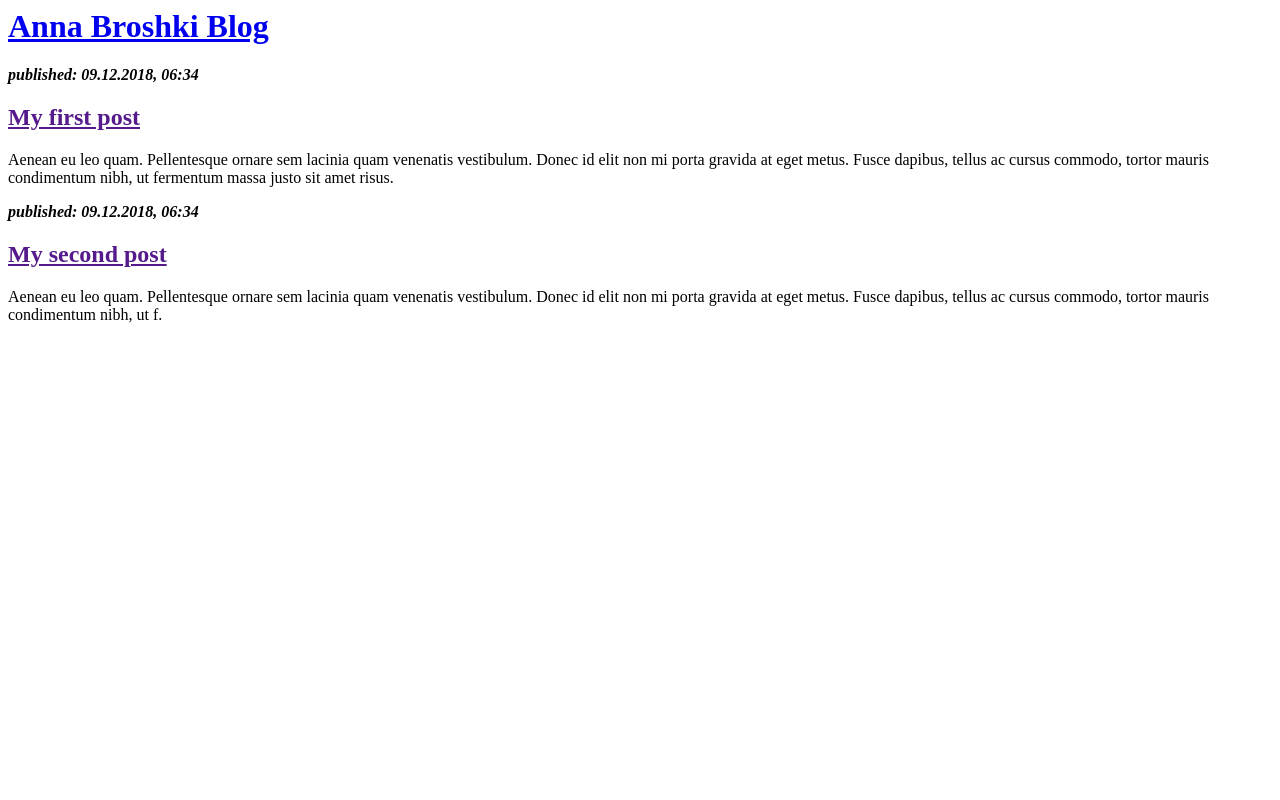
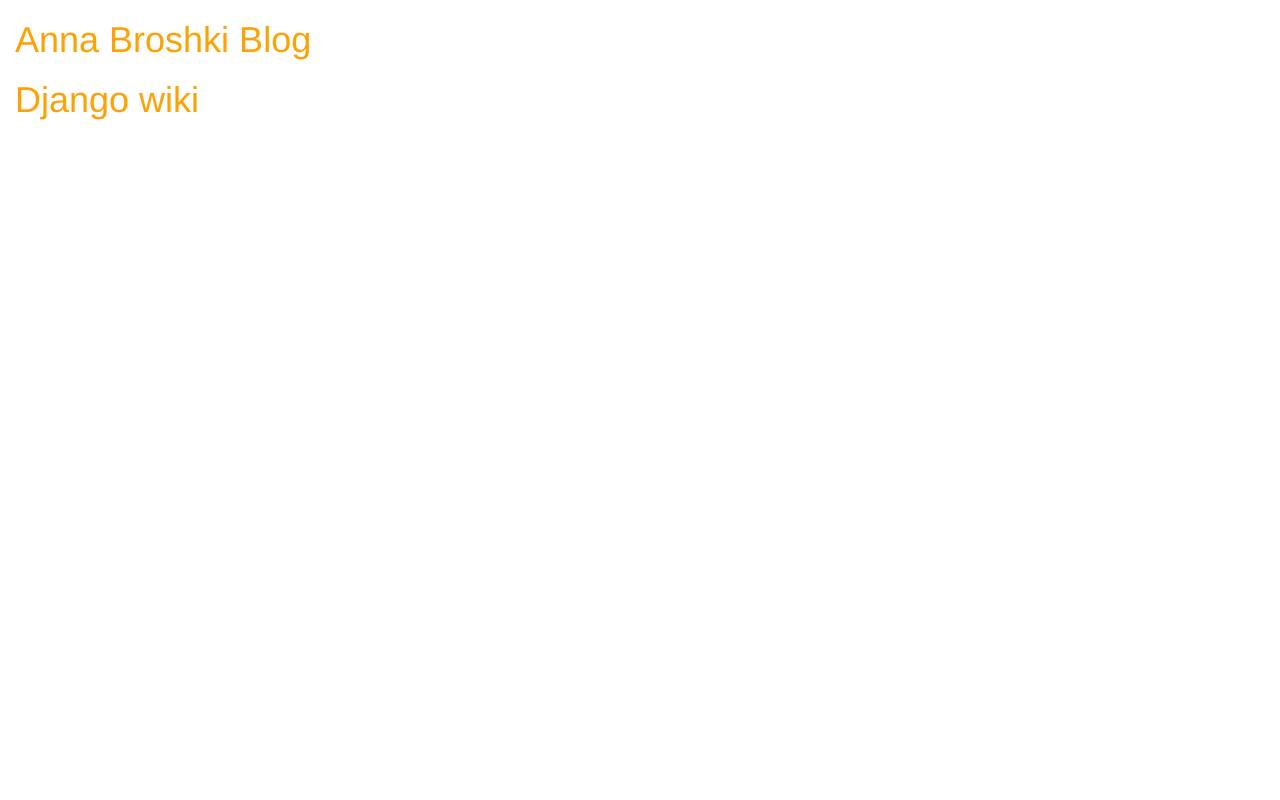
Before and after one commit to u-u-u/my-first-blog, a Django app: page / in a window 1280 px wide. Run offline with Django 3.2, Linux system fonts and the light colour scheme; data that the repository does not hold is empty; some libraries are stand-ins or nearby versions.

Commit message:
Add css file.

```diff
--- /dev/null
+++ b/blog/static/css/blog.css
@@ -0,0 +1,7 @@
+h1 a {
+    color: #FCA205;
+}
+
+body {
+    padding-left: 15px;
+}
--- a/blog/templates/blog/post_list.html
+++ b/blog/templates/blog/post_list.html
@@ -1,16 +1,19 @@
+{% load static %}
+
 <html>
     <head>
         <title>annabroshki's blog</title>
+
+		<link rel="stylesheet" href="//maxcdn.bootstrapcdn.com/bootstrap/3.2.0/css/bootstrap.min.css">
+		<link rel="stylesheet" href="//maxcdn.bootstrapcdn.com/bootstrap/3.2.0/css/bootstrap-theme.min.css">
+
+		<link rel="stylesheet" href="{% static 'css/blog.css' %}">
     </head>
     <body>
         <div>
             <h1><a href="https://annabroshki.pythonanywhere.com">Anna Broshki Blog</a></h1>
         </div>
 
-        <div>
-            <p><em><strong>published: 09.12.2018, 06:34</strong></em></p>
-            <h2><a href="">My first post</a></h2>
-            <p>Aenean eu leo quam. Pellentesque ornare sem lacinia quam venenatis vestibulum. Donec id elit non mi porta gravida at eget metus. Fusce dapibus, tellus ac cursus commodo, tortor mauris condimentum nibh, ut fermentum massa justo sit amet risus.</p>
 		{% for post in posts %}
 			<div>
 				<p>published: {{ post.published_date }}</p>
@@ -18,12 +21,9 @@
 				<p>{{ post.text|linebreaksbr }}</p>
 			</div>
 		{% endfor %}
-        </div>
 
 		<div>
-            <p><em><strong>published: 09.12.2018, 06:34</strong></em></p>
-            <h2><a href="">My second post</a></h2>
-            <p>Aenean eu leo quam. Pellentesque ornare sem lacinia quam venenatis vestibulum. Donec id elit non mi porta gravida at eget metus. Fusce dapibus, tellus ac cursus commodo, tortor mauris condimentum nibh, ut f.</p>
+			<h1><a href="https://en.wikipedia.org/wiki/Django" class="external_link" id="link_to_wiki_page">Django wiki</a></h1>
 		</div>
     </body>
 </html>
```
Lines whose indentation alone changed are shown as unchanged.
